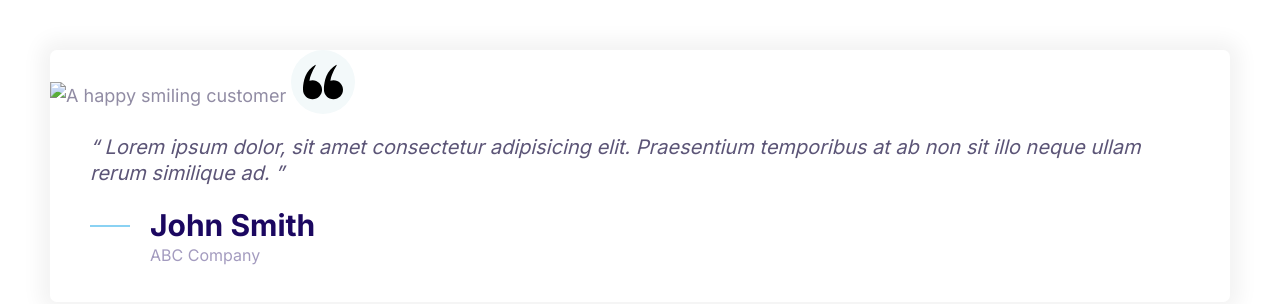
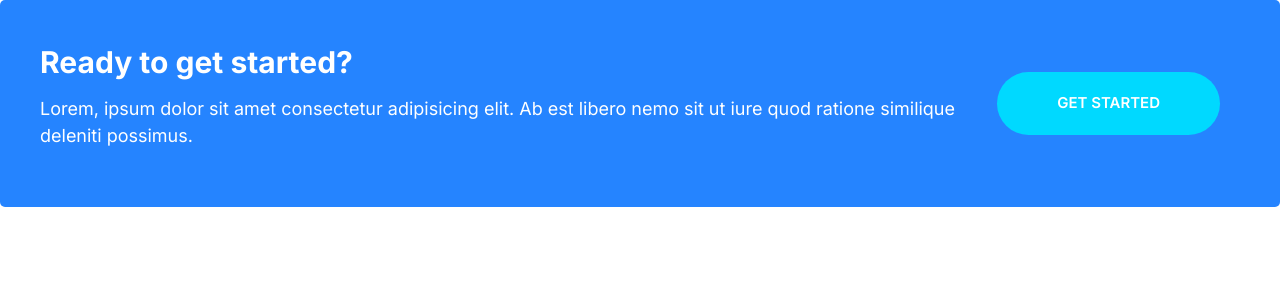
Before and after one commit to rivasadam01/0development, a plain HTML site: page index.html in a window 1280 px wide. Drawn offline with Linux system fonts and the light colour scheme.

Commit message:
Built callout component

```diff
--- a/css/styles.css
+++ b/css/styles.css
@@ -155,8 +155,17 @@ a {
   height: 40px;
 }
 
+.icon--small {
+  width: 30px;
+  height: 30px;
+}
+
 .icon--primary {
   fill: var(--color-primary);
+}
+
+.icon--white {
+  fill: #fff;
 }
 
 .icon-container {
@@ -167,6 +176,10 @@ a {
   height: 64px;
   justify-content: center;
   width: 64px;
+}
+
+.icon-container--accent {
+  background-color: var(--color-accent);
 }
 
 /* Button */
@@ -226,6 +239,11 @@ a {
 .btn--outline:hover {
   background: var(--color-headings);
   color: #fff;
+}
+
+.btn--stretched {
+  padding-left: 6rem;
+  padding-right: 6rem;
 }
 
 @media screen and (min-width: 1024px) {
@@ -415,3 +433,90 @@ a {
     font-size: 1.6rem;
   }
 }
+
+/* Grids */
+
+.grid {
+  display: grid;
+}
+
+@media screen and (min-width: 768px) {
+  .grid--1x2 {
+    grid-template-columns: 1fr 1fr;
+  }
+}
+
+@media screen and (min-width: 1024px) {
+  .grid--1x3 {
+    grid-template-columns: repeat(3, 1fr);
+  }
+}
+
+/* Testimonials */
+
+.testimonial {
+  padding: 3rem;
+}
+
+.testimonial__image {
+  position: relative;
+}
+
+.testimonial__image > img {
+  width: 100%;
+}
+
+.testimonial__image > .icon-container {
+  position: absolute;
+  top: 3rem;
+  right: -32px;
+}
+
+@media screen and (min-width: 768px) {
+  .testimonial .quote,
+  .testimonial .quote__author {
+    font-size: 2.4rem;
+  }
+  .testimonial .quote {
+    margin-left: 6rem;
+  }
+}
+
+/* Callouts */
+
+.callout {
+  padding: 4rem;
+  border-radius: 5px;
+}
+.callout--primary {
+  background: var(--color-primary);
+  color: #fff;
+}
+
+.callout__heading {
+  color: #fff;
+  margin-top: 0;
+  font-size: 3rem;
+}
+
+.callout .btn {
+  justify-self: center;
+  align-self: center;
+}
+
+.callout__content {
+  text-align: center;
+}
+
+@media screen and (min-width: 768px) {
+  .callout .grid--1x2 {
+    grid-template-columns: 1fr auto;
+  }
+  .callout__content {
+    text-align: left;
+  }
+  .callout .btn {
+    justify-self: start;
+    margin: 0 2rem;
+  }
+}
--- a/index.html
+++ b/index.html
@@ -13,36 +13,17 @@
     <link rel="stylesheet" href="css/normalize.css" />
     <link rel="stylesheet" href="css/styles.css" />
   </head>
-  <body style="padding: 5rem">
-    <div class="card testimonial">
+  <body>
+    <div class="callout callout--primary">
       <div class="grid grid--1x2">
-        <div class="testimonial__image">
-          <img
-            src="images/testimonial.jpg"
-            alt="A happy smiling customer"
-            srcset=""
-          />
-          <span class="icon-container icon-container--accent">
-            <svg class="icon  icon--white icon--small">
-              <use xlink:href="images/sprite.svg#quotes"></use>
-          </span>
+        <div class="callout__content">
+          <h2 class="callout__heading">Ready to get started?</h2>
+          <p>
+            Lorem, ipsum dolor sit amet consectetur adipisicing elit. Ab est
+            libero nemo sit ut iure quod ratione similique deleniti possimus.
+          </p>
         </div>
-        <blockquote class="quote">
-          <p class="quote__text">
-            Lorem ipsum dolor, sit amet consectetur adipisicing elit. Praesentium
-            temporibus at ab non sit illo neque ullam rerum similique ad.
-          </p>
-          <footer>
-            <div class="media">
-              <div class="media__image"><svg class="icon icon--primary quote__line">
-                <use xlink:href="images/sprite.svg#line"></use></div>
-              <div class="media__body">
-                <h3 class="media__title quote__author">John Smith</h3>
-                <p class="quote__company">ABC Company</p>
-              </div>
-            </div>
-          </footer>
-        </blockquote>
+        <a href="" class="btn btn--secondary btn--stretched">Get Started</a>
       </div>
     </div>
   </body>
```
Also changed, not shown: images/testimonial.jpg (added).
